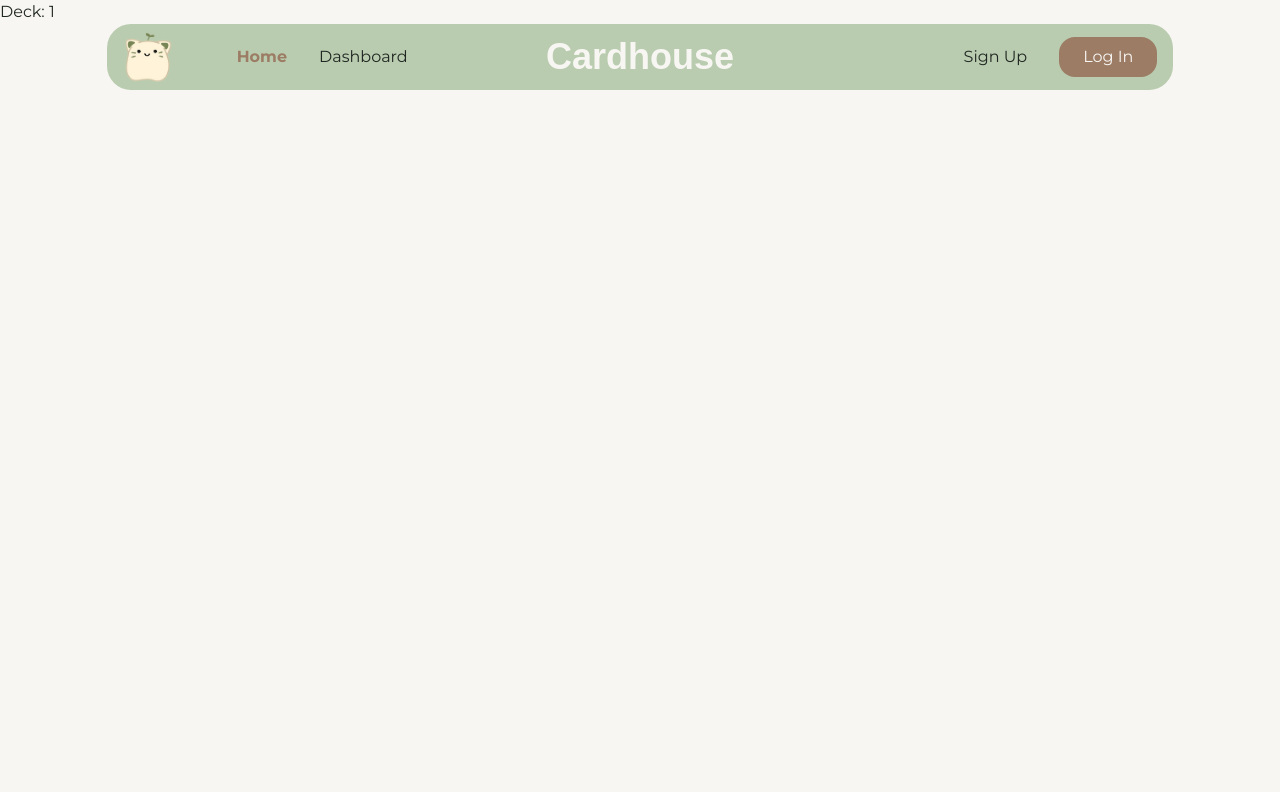
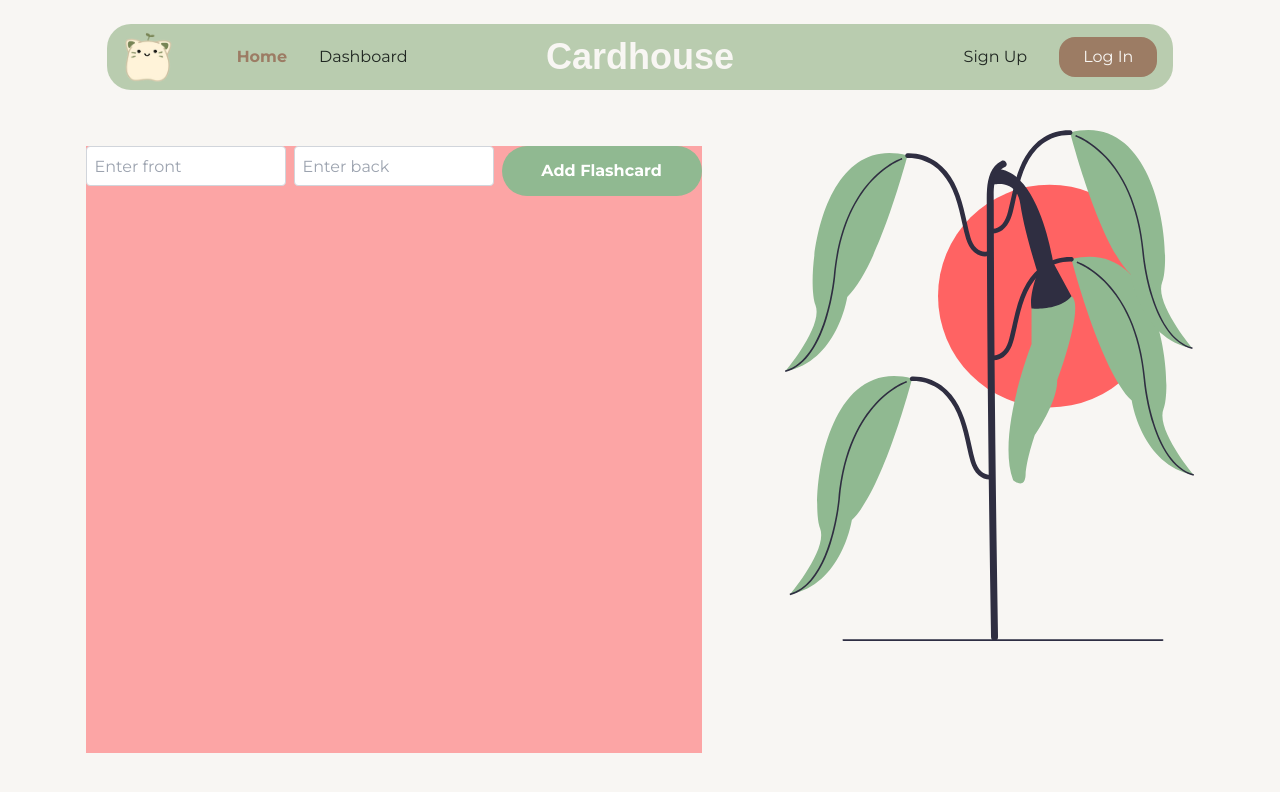
Before and after one commit to phmkhali/Cardhouse, a React (Vite) app in the folder cardhouse/: page /deck/1 in a window 1280 px wide. Shown: the top 792 px of the page. Built offline with nearby package versions, Linux system fonts and the light colour scheme; no server answers; the database is empty; a web font is replaced by a local one.

Commit message:
Deck add layout + image

```diff
--- a/cardhouse/src/scenes/deck/index.tsx
+++ b/cardhouse/src/scenes/deck/index.tsx
@@ -1,20 +1,57 @@
 import { useParams } from "react-router-dom";
 import { useEffect, useState } from "react";
+import { getDeckById } from "@/services/deck-service";
+import Farming from "@/assets/farming.svg"
 
 const Deck: React.FC = () => {
   const { id } = useParams<{ id: string }>();
   const [deckName, setDeckName] = useState<string>("");
 
   useEffect(() => {
-    if (id) {
-      setDeckName(id);
-    }
+    const fetchDeck = async () => {
+      if (id) {
+        const deck = await getDeckById(id);
+        if (deck?.name) {
+          setDeckName(deck.name);
+        }
+      }
+    };
+    fetchDeck();
   }, [id]);
 
   return (
-    <div>
-      <h1>Deck: {deckName}</h1>
-    </div>
+    <section
+      id="deck"
+      className="h-auto w-[100wv] md:h-[100vh] flex flex-col items-center mt-[130px] md:mx-6"
+    >
+      <h1 className="text-4xl font-bold text-primary">{deckName}</h1>
+
+      <div className="flex flex-row w-[90%] h-auto justify-between ">
+        <div className="h-auto w- flex flex-row my-4 overflow-hidden gap-2 bg-red-300">
+          <input
+            type="text"
+            value=""
+            placeholder="Enter front"
+            className="w-[200px] h-[40px] mb-2 px-2 border border-gray-300 rounded"
+            onChange={(e) => console.log("added: ")}
+          />
+          <input
+            type="text"
+            value=""
+            placeholder="Enter back"
+            className="w-[200px] h-[40px] mb-2 px-2 border border-gray-300 rounded"
+            onChange={(e) => console.log("added: ")}
+          />
+
+          <button className="w-[200px] h-[50px] bg-accent text-white font-bold rounded-full py-2 px-4">
+            Add Flashcard
+          </button>
+        </div>
+        <div className="w-auto">
+          <img src={Farming} className="object-contain h-4/5"/>
+        </div>
+      </div>
+    </section>
   );
 };
 
--- a/cardhouse/src/services/deck-service.ts
+++ b/cardhouse/src/services/deck-service.ts
@@ -1,15 +1,20 @@
-import {
-    collection,
-    addDoc,
-    query,
-    where,
-    onSnapshot,
-    getDoc,
-  } from "firebase/firestore";
-  import { auth, db } from "@/firebaseSetup";
-  import { Deck } from "@/shared/types";
+import { doc, getDoc } from "firebase/firestore";
+import { db } from "@/firebaseSetup";
+import { Deck } from "@/shared/types";
 
-  const q = query(
-    collection(db, "deck"),
-    where("userId", "==", auth.currentUser?.uid || "unknown")
-  );
+export const getDeckById = async (id: string): Promise<Deck | null> => {
+  try {
+    const deckRef = doc(db, "deck", id);
+    const deckSnapshot = await getDoc(deckRef);
+
+    if (deckSnapshot.exists()) {
+      return deckSnapshot.data() as Deck;
+    } else {
+      console.log("No such deck found!");
+      return null;
+    }
+  } catch (error) {
+    console.error("Error fetching deck:", error);
+    return null;
+  }
+};
```
Also changed, not shown: cardhouse/src/assets/farming.svg (added).
